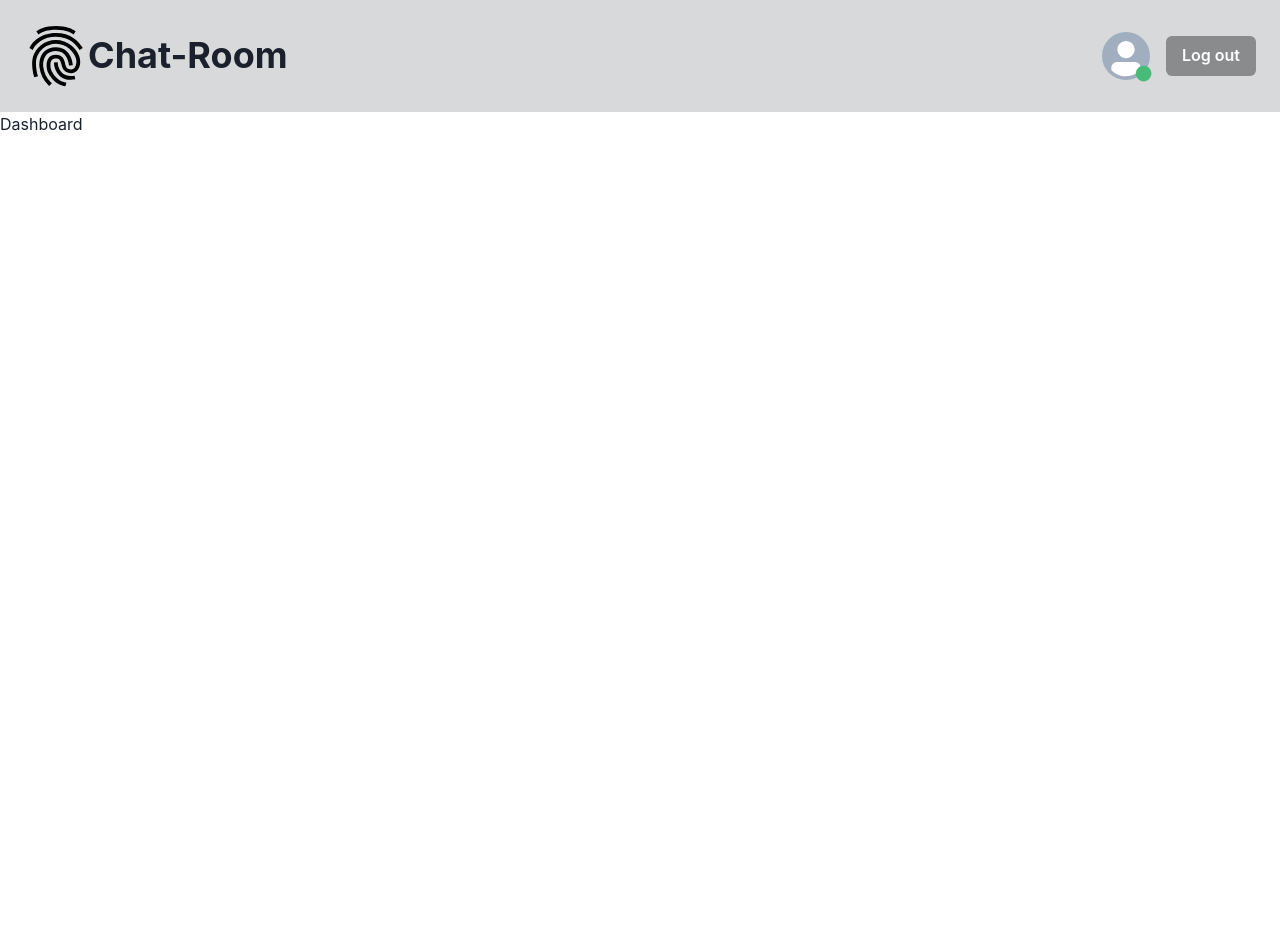
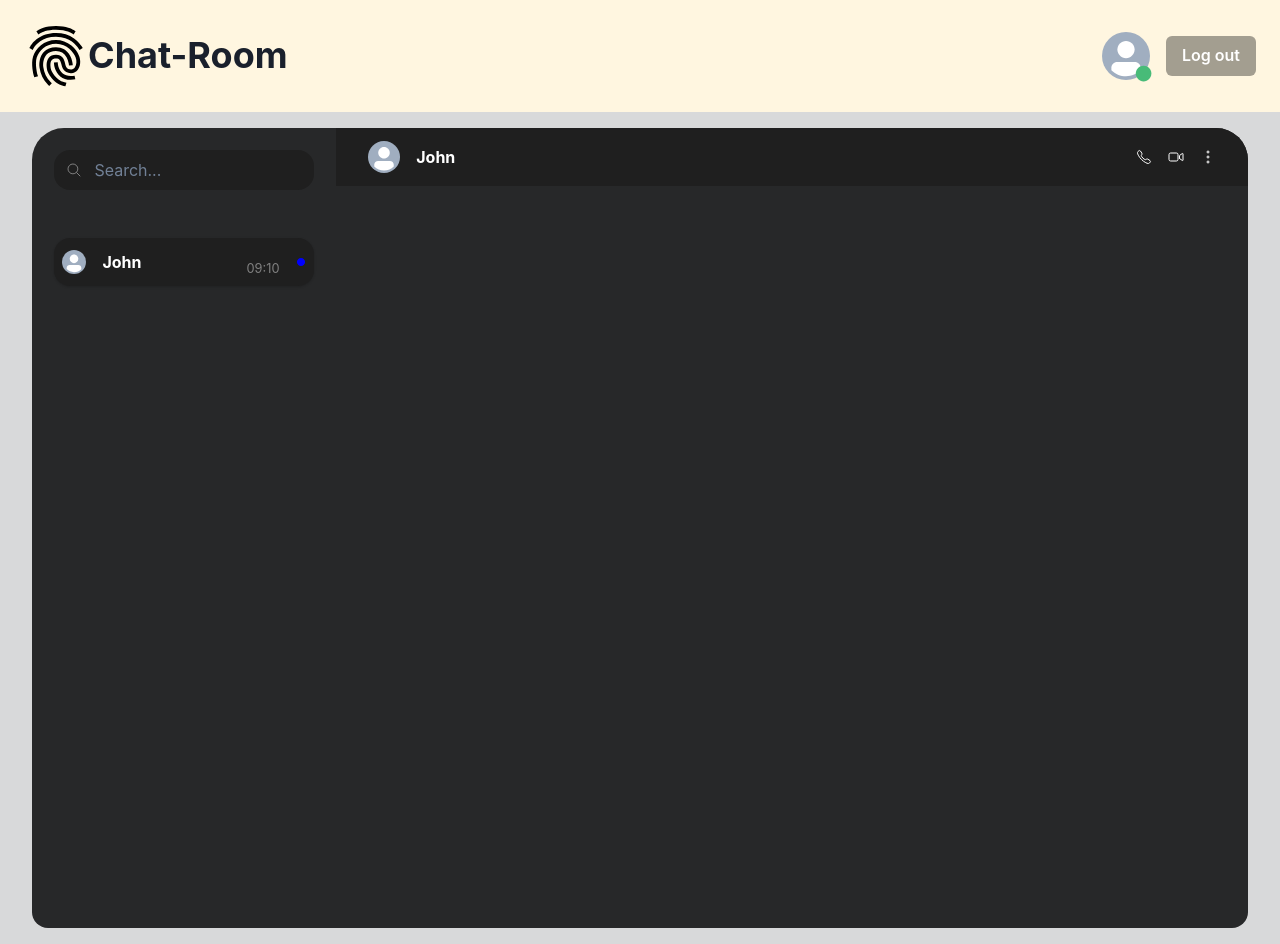
Before and after one commit to Prashanna69/Chat-room, a React (Vite) app: page /Dashboard in a window 1280 px wide. Before the commit the page ends 800 px from the top, so only its background shows below. Built offline with nearby package versions, Linux system fonts and the light colour scheme.

Commit message:
Chatting section complete

```diff
--- a/src/components/Navbar.jsx
+++ b/src/components/Navbar.jsx
@@ -53,7 +53,7 @@ export default function Navbar() {
 
   return (
     <>
-      <Flex as="nav" bg="#D8D9DA" p="1.5rem" wrap="wrap" alignItems="center">
+      <Flex as="nav" bg="#FFF6E0" p="1.5rem" wrap="wrap" alignItems="center">
         <IoFingerPrintSharp size="4rem" color="black" />
         <Heading>Chat-Room</Heading>
         <Spacer />
--- a/src/pages/Dashboard.jsx
+++ b/src/pages/Dashboard.jsx
@@ -1,9 +1,153 @@
-import { Text } from "@chakra-ui/react";
+import { EditIcon } from "@chakra-ui/icons";
+import {
+  Avatar,
+  Box,
+  Card,
+  Divider,
+  Flex,
+  Grid,
+  Input,
+  InputGroup,
+  InputLeftElement,
+  InputRightElement,
+  Menu,
+  MenuButton,
+  MenuGroup,
+  MenuItem,
+  MenuList,
+  Spacer,
+  Text,
+  VStack,
+} from "@chakra-ui/react";
+
+import {
+  IoSearchOutline,
+  IoCallOutline,
+  IoVideocamOutline,
+  IoEllipsisVerticalOutline,
+  IoTrashOutline,
+  IoVolumeMuteOutline,
+  IoWarningOutline,
+  IoEllipse,
+  IoSend,
+} from "react-icons/io5";
 
 export default function Dashboard() {
   return (
     <>
-      <Text>Dashboard</Text>
+      <Box bg="#D8D9DA" p="1rem 2rem">
+        <Grid templateColumns="1fr 3fr" gap="0.02rem">
+          <Box
+            bg="#272829"
+            height="100vh"
+            borderRadius="2rem 0 0 1rem"
+            p="1.4rem"
+          >
+            <InputGroup>
+              <InputLeftElement
+                pointerEvents="none"
+                children={<IoSearchOutline color="gray" />}
+              />
+              <Input
+                type="search"
+                bg="#1f1f1f"
+                borderRadius="1rem"
+                color="gray.300"
+                placeholder="Search..."
+                border="none"
+              />
+            </InputGroup>
+            <Card
+              mt="3rem"
+              p="0.5rem"
+              bg="#1f1f1f"
+              borderRadius="1rem"
+              _hover={{ background: "#1f1f2f" }}
+              cursor="pointer"
+            >
+              <Flex align="center" gap="1rem">
+                <Avatar size="xs" />
+                <Text as="b" color="white">
+                  John
+                </Text>
+                <Spacer />
+                <Text color="GrayText" fontSize="0.8rem" mt="0.8rem">
+                  09:10
+                </Text>
+                <IoEllipse color="blue" size={10} />
+              </Flex>
+            </Card>
+          </Box>
+          <Box bg="#272829" height="100vh" borderRadius="0 2rem 1rem 0">
+            <Box bg="#1f1f1f" p="0.8rem 2rem" borderRadius="0 2rem 0 0">
+              <Flex align="center" gap="1rem">
+                <Avatar size="sm" />
+                <Text as="b" color="white">
+                  John
+                </Text>
+                <Spacer />
+
+                <IoCallOutline color="white" cursor="pointer" />
+
+                <IoVideocamOutline color="white" cursor="pointer" />
+                <Menu>
+                  <MenuButton>
+                    <IoEllipsisVerticalOutline color="white" />
+                  </MenuButton>
+                  <MenuList bg="#272829" border="1px dashed black">
+                    <MenuGroup title="Option" color="white">
+                      <MenuItem
+                        icon={<EditIcon color="white" />}
+                        bg="#272829"
+                        color="white"
+                        _hover={{ background: "#1f1f1f" }}
+                      >
+                        Marked as Read
+                      </MenuItem>
+                      <Divider color="gray" />
+                      <MenuItem
+                        icon={<IoSearchOutline color="white" />}
+                        bg="#272829"
+                        color="white"
+                        _hover={{ background: "#1f1f1f" }}
+                      >
+                        Search Chat
+                      </MenuItem>
+                      <Divider color="gray" />
+                      <MenuItem
+                        icon={<IoTrashOutline color="white" />}
+                        bg="#272829"
+                        color="white"
+                        _hover={{ background: "#1f1f1f" }}
+                      >
+                        Delete
+                      </MenuItem>
+                      <Divider color="gray" />
+                      <MenuItem
+                        icon={<IoVolumeMuteOutline />}
+                        bg="#272829"
+                        color="white"
+                        _hover={{ background: "#1f1f1f" }}
+                      >
+                        Mute
+                      </MenuItem>
+                      <Divider color="gray" />
+                      <MenuItem
+                        icon={<IoWarningOutline color="red" />}
+                        bg="#272829"
+                        color="red"
+                        _hover={{ background: "#1f1f1f" }}
+                      >
+                        Block
+                      </MenuItem>
+                    </MenuGroup>
+                  </MenuList>
+                </Menu>
+              </Flex>
+            </Box>
+          </Box>
+        </Grid>
+      </Box>
     </>
   );
 }
```
